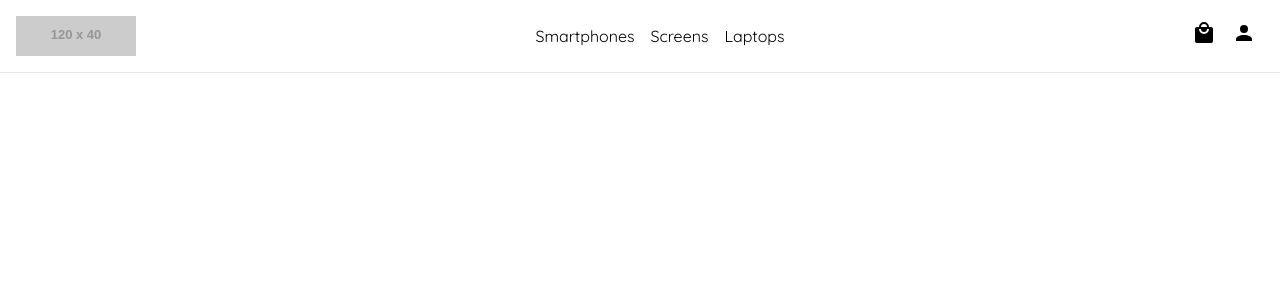
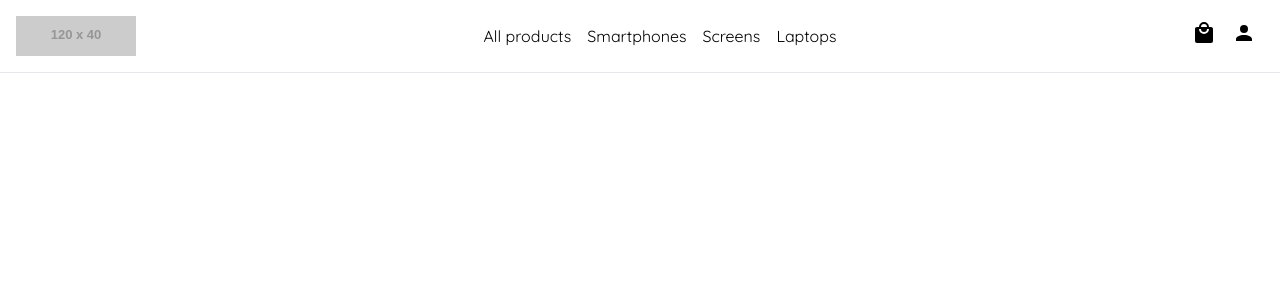
Before and after one commit to S4toruu/VerySimpleEshop, a Next.js app: page / in a window 1280 px wide. Shown: the top 300 px of the page. Built offline with nearby package versions, Linux system fonts and the light colour scheme.

Commit message:
Updates links with filters

```diff
--- a/components/molecules/header.tsx
+++ b/components/molecules/header.tsx
@@ -43,9 +43,10 @@ export function Header() {
       </figure>
       <nav>
         <ul>
-          <li><Link href="/products">Smartphones</Link></li>
-          <li><Link href="/products">Screens</Link></li>
-          <li><Link href="/products">Laptops</Link></li>
+          <li><Link href="/products">All products</Link></li>
+          <li><Link href="/products?type=smartphone">Smartphones</Link></li>
+          <li><Link href="/products?type=screen">Screens</Link></li>
+          <li><Link href="/products?type=laptop">Laptops</Link></li>
         </ul>
       </nav>
       <nav>
```
